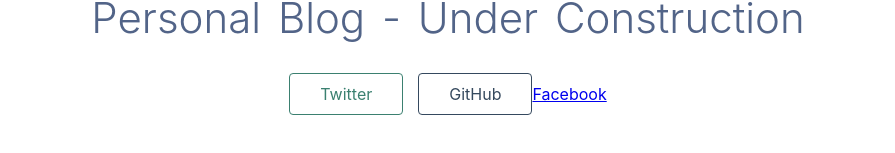
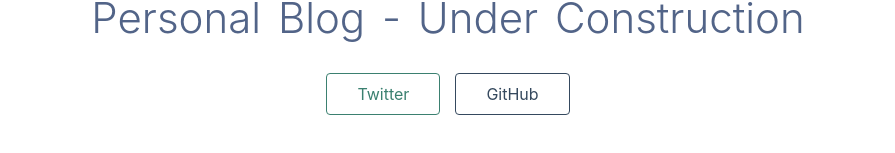
Before and after one commit to farzad1120/farzad1120.github.io, a Nuxt app: page / in a window 1280 px wide. Shown: the part 589-742 px from the top of the page, without its empty margins (192-1087 px from the left). Built offline with nearby package versions, Linux system fonts and the light colour scheme.

Commit message:
remove facebook btn

```diff
--- a/pages/index.vue
+++ b/pages/index.vue
@@ -17,10 +17,6 @@
           href="https://github.com/farzad1120"
           target="_blank"
           class="button--grey">GitHub</a>
-        <a
-          href="https://facebook.com/frz59"
-          target="_blank"
-          class="button--blue">Facebook</a>
       </div>
     </div>
   </section>
@@ -46,7 +42,8 @@
 }
 
 .title {
-  font-family: "Quicksand", "Source Sans Pro", -apple-system, BlinkMacSystemFont, "Segoe UI", Roboto, "Helvetica Neue", Arial, sans-serif; /* 1 */
+  font-family: 'Quicksand', 'Source Sans Pro', -apple-system, BlinkMacSystemFont,
+    'Segoe UI', Roboto, 'Helvetica Neue', Arial, sans-serif; /* 1 */
   display: block;
   font-weight: 300;
   font-size: 100px;
```
